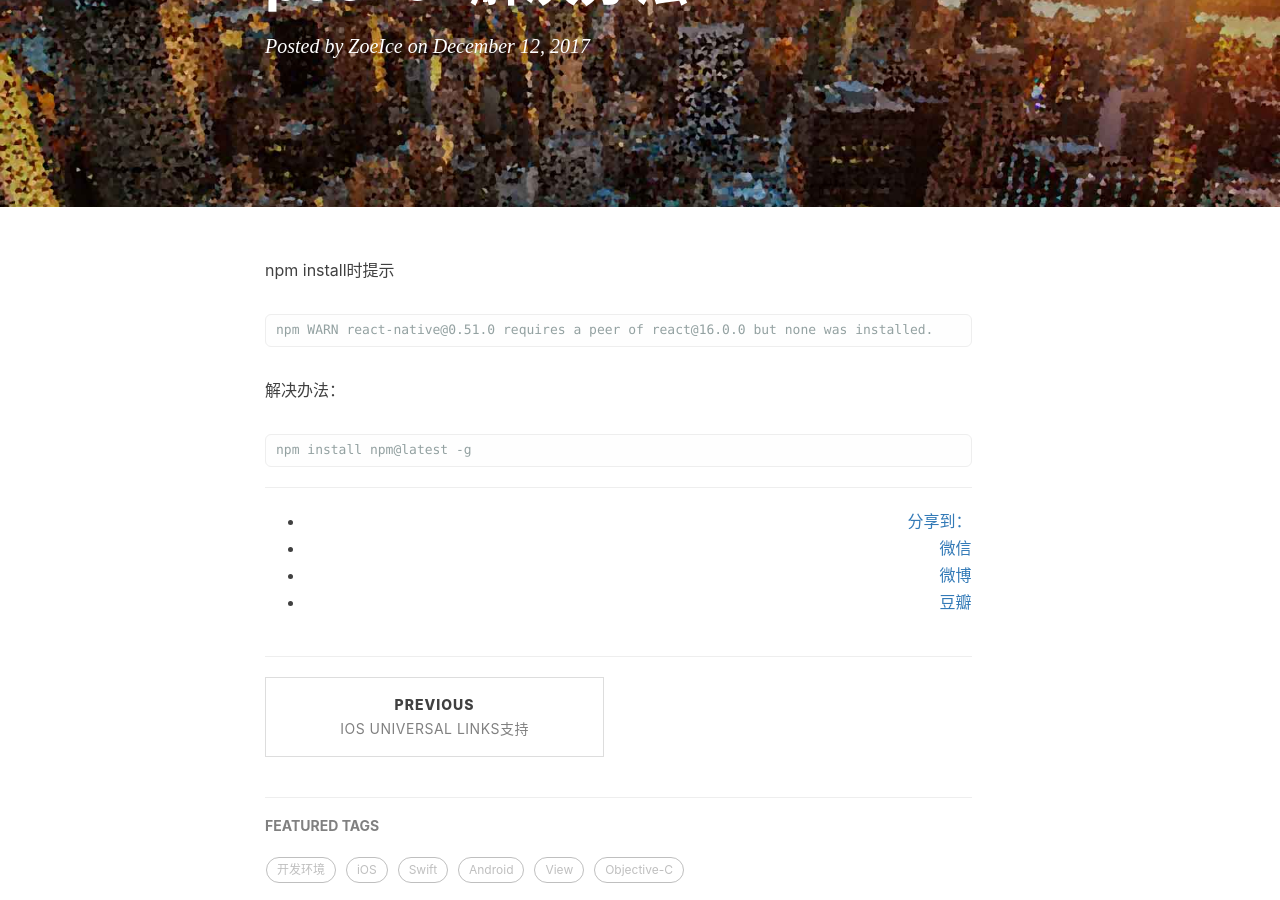
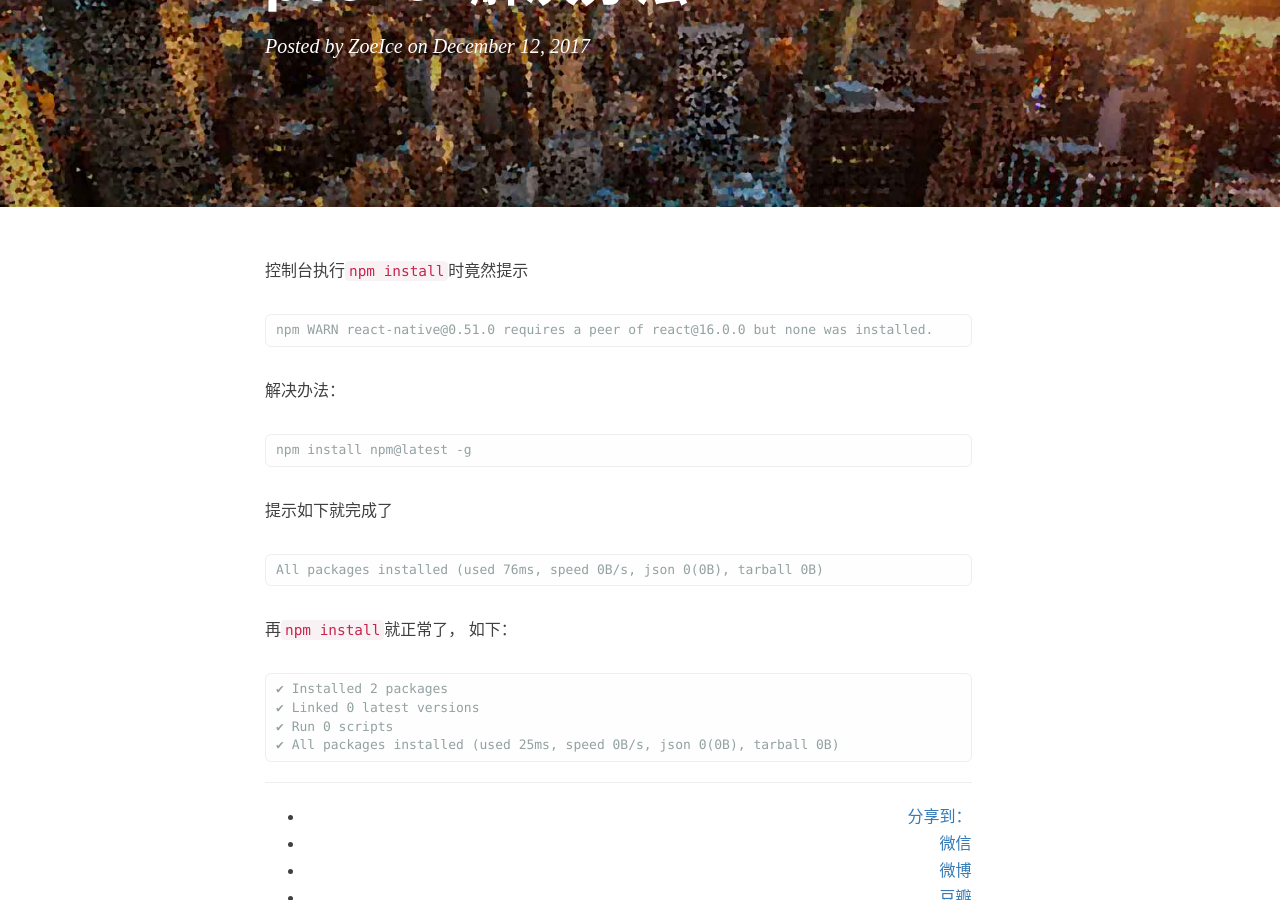
Before and after one commit to zoeice/zoeice.github.io, a Jekyll site: the page built from _posts/2017-12-12-npm-error1.markdown, in a window 1280 px wide and 900 px high, scrolled down 310 px. Built offline with Jekyll 4.4.1, drawn with Linux system fonts in a browser that asks for light colours; nearby versions of some CDN libraries; comment, search, counter and statistics services are not loaded.

Commit message:
no message

````diff
--- a/_posts/2017-12-12-npm-error1.markdown
+++ b/_posts/2017-12-12-npm-error1.markdown
@@ -10,7 +10,7 @@ tags:
     - bug
 ---
 
-npm install时提示
+控制台执行`npm install`时竟然提示
 ```Shell
 npm WARN react-native@0.51.0 requires a peer of react@16.0.0 but none was installed.
 ```
@@ -19,3 +19,19 @@ npm WARN react-native@0.51.0 requires a peer of react@16.0.0 but none was instal
 ```Shell
 npm install npm@latest -g
 ```
+
+提示如下就完成了
+
+```
+All packages installed (used 76ms, speed 0B/s, json 0(0B), tarball 0B)
+```
+
+
+
+再`npm install`就正常了， 如下：
+```
+✔ Installed 2 packages
+✔ Linked 0 latest versions
+✔ Run 0 scripts
+✔ All packages installed (used 25ms, speed 0B/s, json 0(0B), tarball 0B)
+```
````
